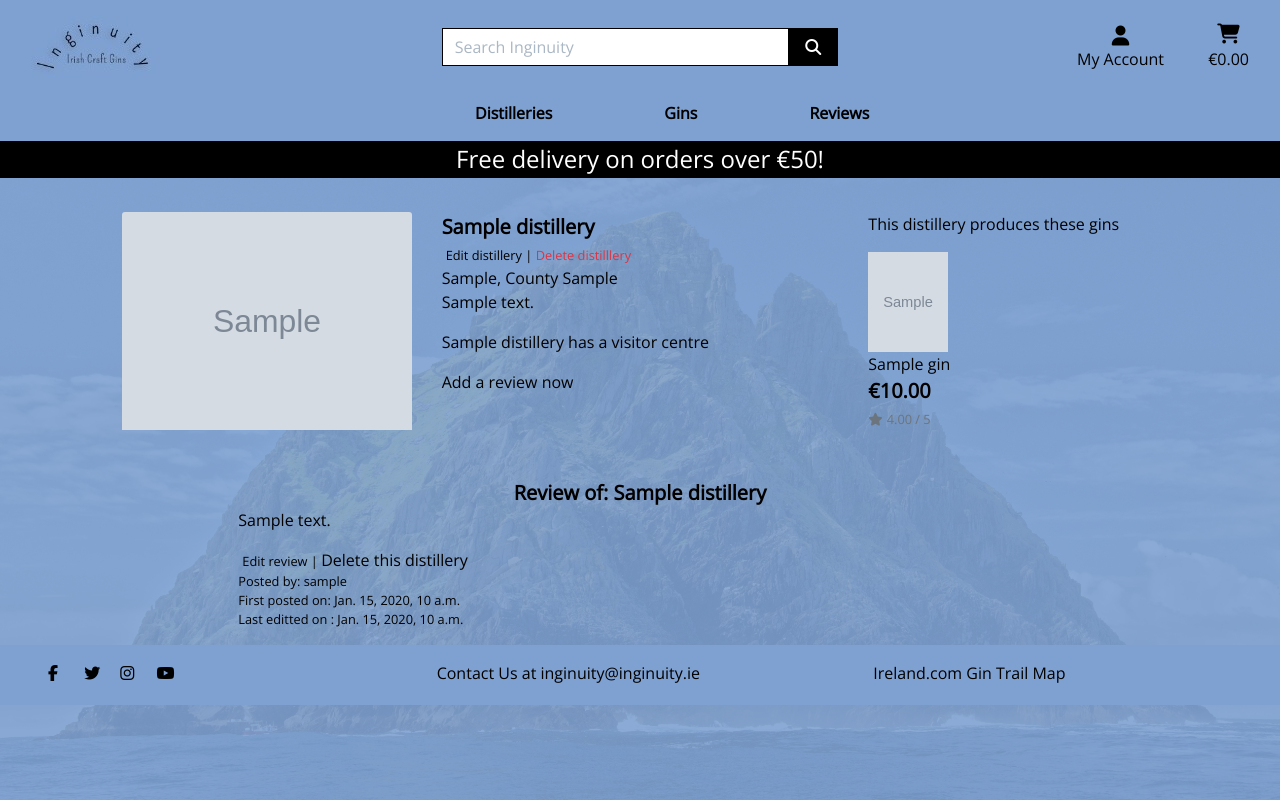
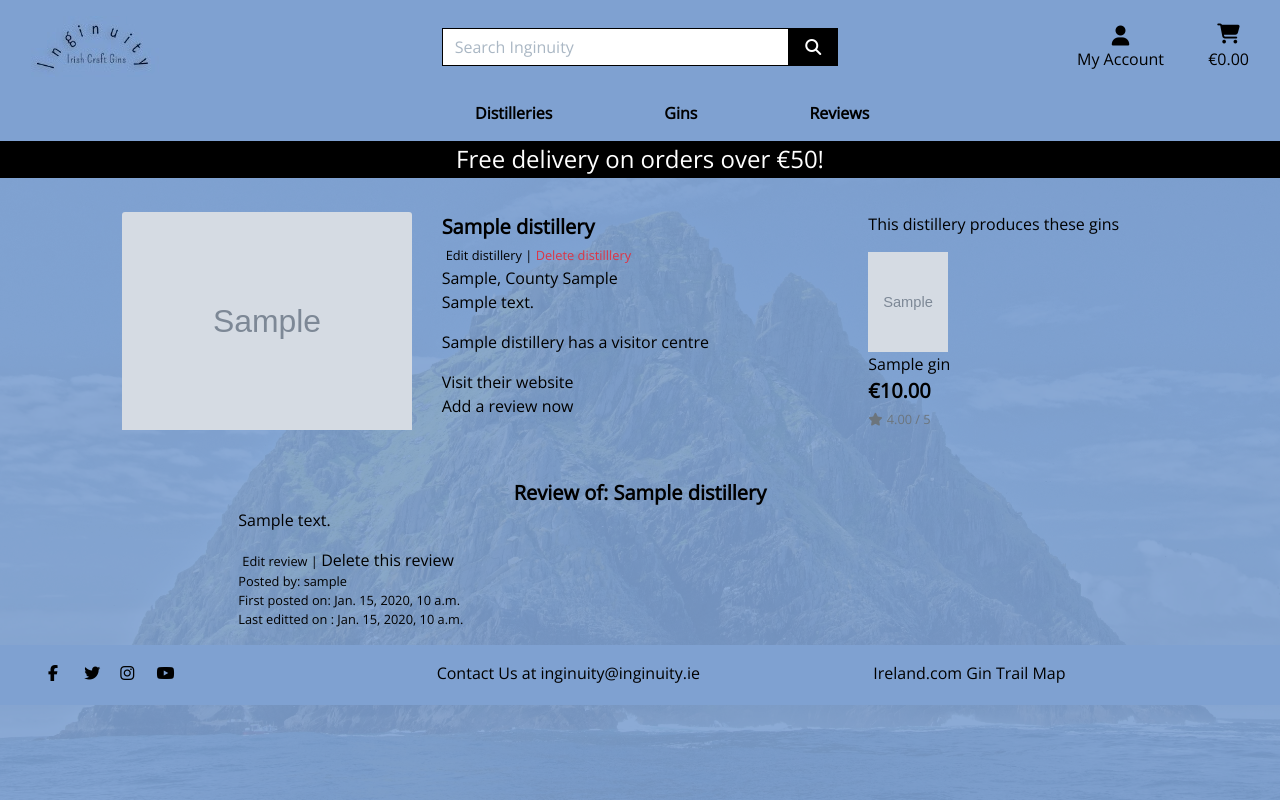
Before and after one commit to ConacBreslin/inginuity, a Django app: page /distilleries/1/ in a window 1280 px wide. Run offline with Django 3.2, Linux system fonts and the light colour scheme; a user stored in the database is signed in; tables that the repository leaves empty hold one stand-in row (values such as "Sample post"); grey boxes marked "Sample" are stand-in pictures; some libraries are stand-ins or nearby versions.

Commit message:
Add modal to delete review on individ_dist page and add title to add_review.html

```diff
--- a/distilleries/templates/distilleries/individual_distillery.html
+++ b/distilleries/templates/distilleries/individual_distillery.html
@@ -44,7 +44,7 @@
                    <p>{{ distillery.name }} does not have a visitor centre</p>
                     {% endif %}
 
-                    {% if distillery.webite %}
+                    {% if distillery.website %}
                         <a href="{{ distillery.website }}">Visit their website</a>
                     {% endif %}
 
@@ -54,6 +54,7 @@
 
 
             <div class="col-lg-3 mt-5">
+
                 <p>This distillery produces these gins</p>
                 {% for gin in gins %}
 
@@ -66,11 +67,8 @@
                             <img class="very-small-image"  src="{{ MEDIA_URL }}emptybottle.jpg" alt="{{ gin.name }}">
                         </a>
                     {% endif %}
-
                         <p class="mb-0">{{ gin.name }}</p>
-
                         <p class="lead mb-0 text-left font-weight-bold">€{{ gin.price }}</p>
-
                         {% if gin.rating %}
                             <small class="text-muted"><i class="fas fa-star mr-1"></i>{{ gin.rating }} / 5</small>
                         {% else %}
@@ -79,6 +77,7 @@
                         <br>
 
                 {% endfor %}
+
 
             </div>
 
@@ -100,8 +99,8 @@
                     <!-- <a class="text-danger" href="{% url 'delete_review'  review.id %}">Delete review</a> -->
                     </small>
 
-                    <a href="#checkDeleteDistModal" class="delete"
-                       data-attr-id={{ distillery.id }} >    Delete this distillery</a>
+                    <a href="#checkDeleteModal" class="delete"
+                       data-attr-id={{ review.id }} >    Delete this review</a>
 
                     {% endif %}
                     <p class="mb-0 small">Posted by: {{ review.username}}</p>
@@ -113,21 +112,21 @@
         </div>
     </div>
 
-    <div class="modal fade" id="checkDeleteDistModal" tabindex="-1" role="dialog" aria-labelledby="deleteModalLabel" aria-hidden="true">
+    <div class="modal fade" id="checkDeleteModal" tabindex="-1" role="dialog" aria-labelledby="deleteModalLabel" aria-hidden="true">
         <div class="modal-dialog" role="document">
           <div class="modal-content">
             <div class="modal-header">
-              <h5 class="modal-title" id="deleteModalLabel">Are you sure you want to delete this distillery?</h5>
+              <h5 class="modal-title" id="deleteModalLabel">Are you sure you want to delete this review?</h5>
               <button type="button" class="close" data-dismiss="modal" aria-label="Close">
                 <span aria-hidden="true">&times;</span>
               </button>
             </div>
             <div class="modal-body">
-              Once deleted it cannot be retreived
+              Once deleted it cannot be retrieved
             </div>
             <div class="modal-footer">
-              <button type="button" class="btn btn-black rounded-0 " data-dismiss="modal">Back to all the distilleries</button>
-              <a type="button" href="#" class="btn btn-danger rounded-0 text-white" id="delete-confirm">Delete this distillery</a>
+              <button type="button" class="btn btn-black rounded-0 " data-dismiss="modal">Back to all the reviews</button>
+              <a type="button" href="#" class="btn btn-danger rounded-0 text-white" id="delete-confirm">Delete this review</a>
             </div>
           </div>
         </div>
@@ -144,13 +143,13 @@
 
 $(".delete").on("click", function(e)
          {
-            $("#checkDeleteDistModal").modal('show');
+            $("#checkDeleteModal").modal('show');
             delete_id = $(this).attr("data-attr-id");
         })
 
         $("#delete-confirm").on("click", function(e) {
-            $("#checkDeleteDistModal").modal('hide');
-            fetch(`/distilleries/delete/${delete_id}/`).then(resp => {
+            $("#checkDeleteModal").modal('hide');
+            fetch(`/reviews/delete/${delete_id}/`).then(resp => {
                 window.location.reload()
             });
         })
--- a/reviews/forms.py
+++ b/reviews/forms.py
@@ -7,7 +7,7 @@ class ReviewForm(forms.ModelForm):
 
     class Meta:
         model = Review
-        fields = ['distillery', 'body']
+        fields = ['distillery', 'title','body',]
 
 
     def __init__(self, *args, **kwargs):
```
Also changed, not shown: media/dingle_4NJFgjq.jpg (added), media/dingle_Jv0eVkn.jpg (added). Lines whose indentation alone changed are shown as unchanged.
